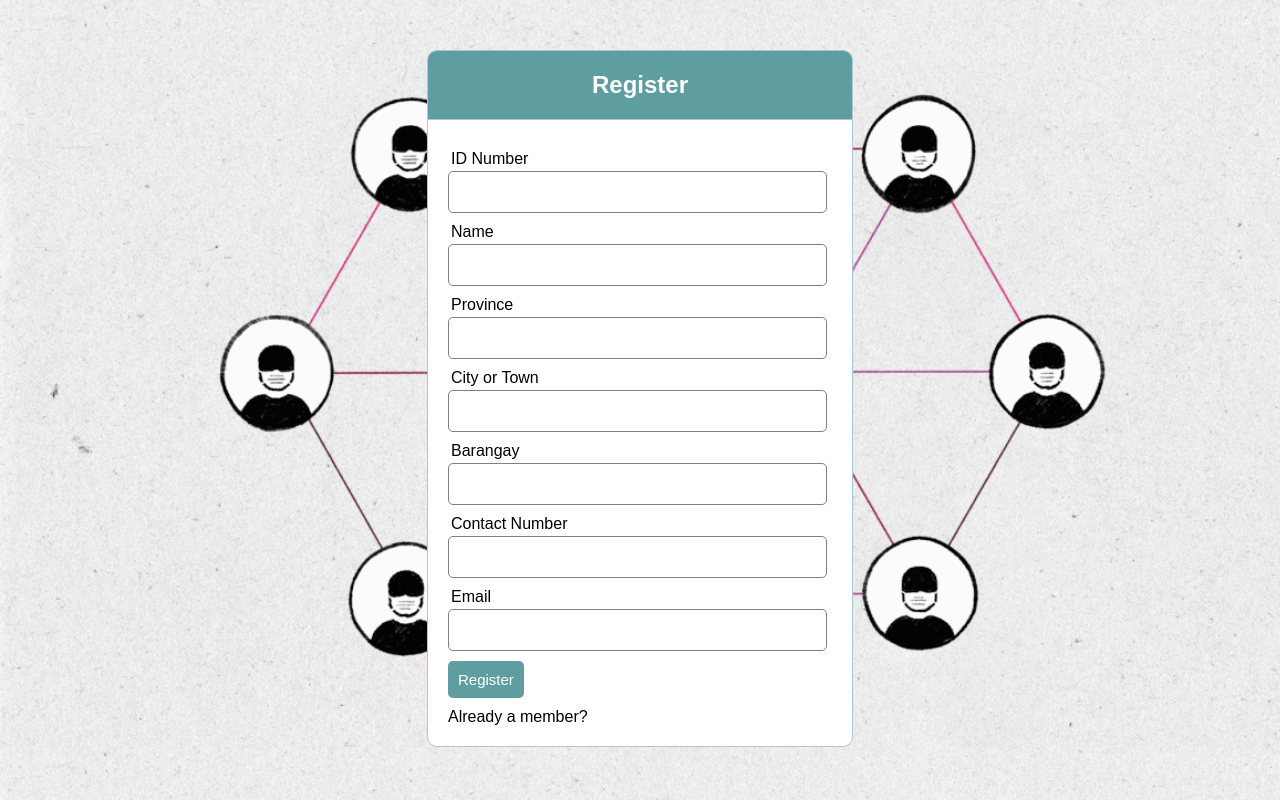
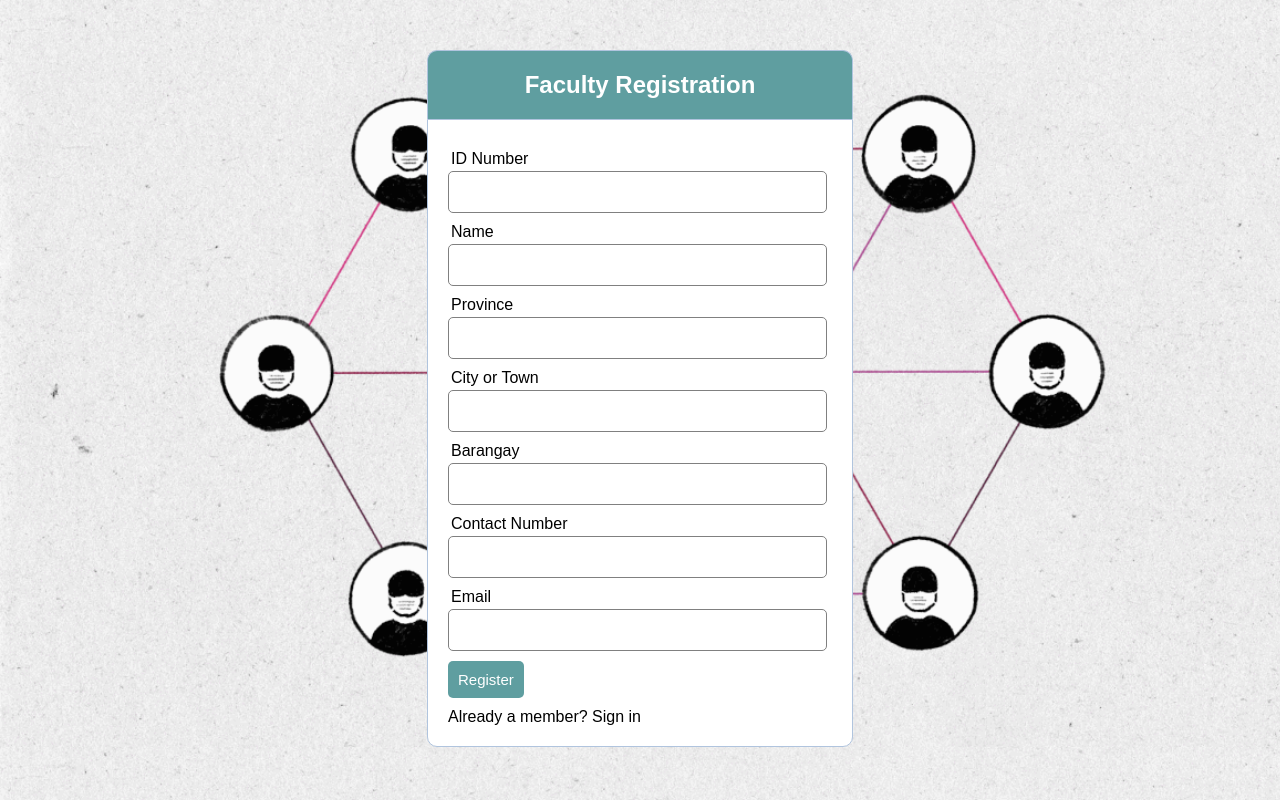
Before and after one commit to kcayme/web_dev, a PHP site: page /faculty_registration.php in a window 1280 px wide. Run offline with PHP 8.4, Linux system fonts and the light colour scheme.

Commit message:
istitikv1

```diff
--- a/faculty_registration.php
+++ b/faculty_registration.php
@@ -6,7 +6,7 @@
 </head>
 <body>
   <div class="header">
-  	<h2>Register</h2>
+  	<h2>Faculty Registration</h2>
   </div>
 
   <form method="post" action="server.php">
@@ -49,7 +49,7 @@
   	  <button type="submit" class="btn" name="fac_reg">Register</button>
   	</div>
   	<p>
-  		Already a member? <a href="mode.php">Sign in</a>
+  		Already a member? <a class="signin" href="mode.php">Sign in</a>
   	</p>
   </form>
 </body>
--- a/student_registration.php
+++ b/student_registration.php
@@ -6,7 +6,7 @@
 </head>
 <body>
   <div class="header">
-  	<h2>Register</h2>
+  	<h2>Student Registration</h2>
   </div>
 
   <form method="post" action="server.php">
@@ -49,7 +49,7 @@
   	  <button type="submit" class="btn" name="stu_reg">Register</button>
   	</div>
   	<p>
-  		Already a member? <a href="mode.php">Sign in</a>
+  		Already a member? <a class="signin" href="mode.php">Sign in</a>
   	</p>
   </form>
 </body>
--- a/style.css
+++ b/style.css
@@ -67,7 +67,13 @@ a {
   text-decoration: none;
   color: white;
 }
-
+a:hover{
+  color: #5F9EA0;
+}
+.signin{
+  text-decoration: none;
+  color: black;
+}
 .error {
   width: 92%;
   margin: 0px auto;
--- a/verify.php
+++ b/verify.php
@@ -4,7 +4,7 @@
     if (isset($_POST['s_submit'])) {
         $IDnum = $_POST["id"];
         // check if input id number is registered in database
-        $idnum_check_query = "SELECT * FROM info WHERE id_number='$IDnum' LIMIT 1";
+        $idnum_check_query = "SELECT * FROM students WHERE id_number='$IDnum' LIMIT 1";
         $result = mysqli_query($db, $idnum_check_query);
         $match = mysqli_fetch_assoc($result);
 
```
Also changed, not shown: mode.php (+15 -4 lines).
